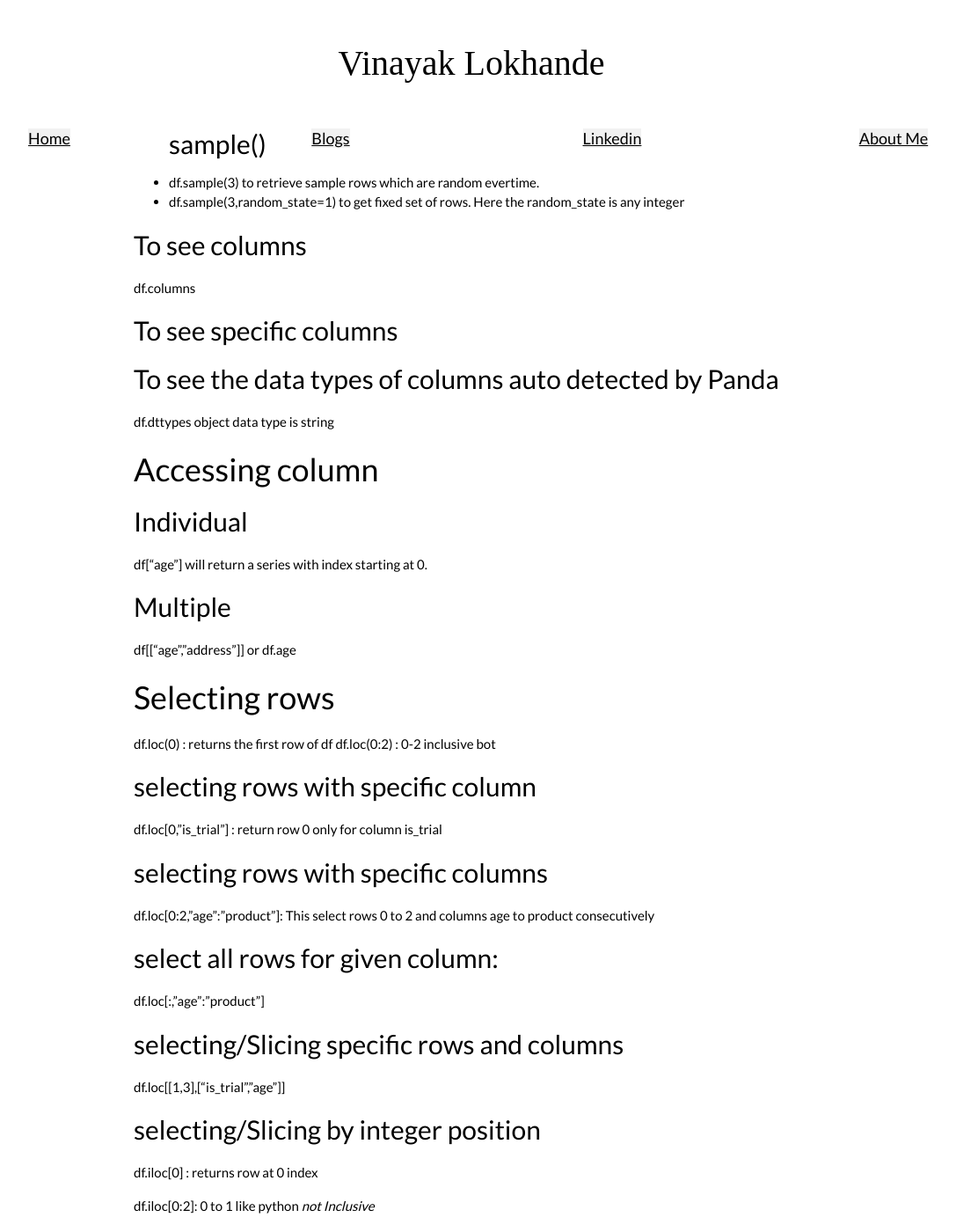
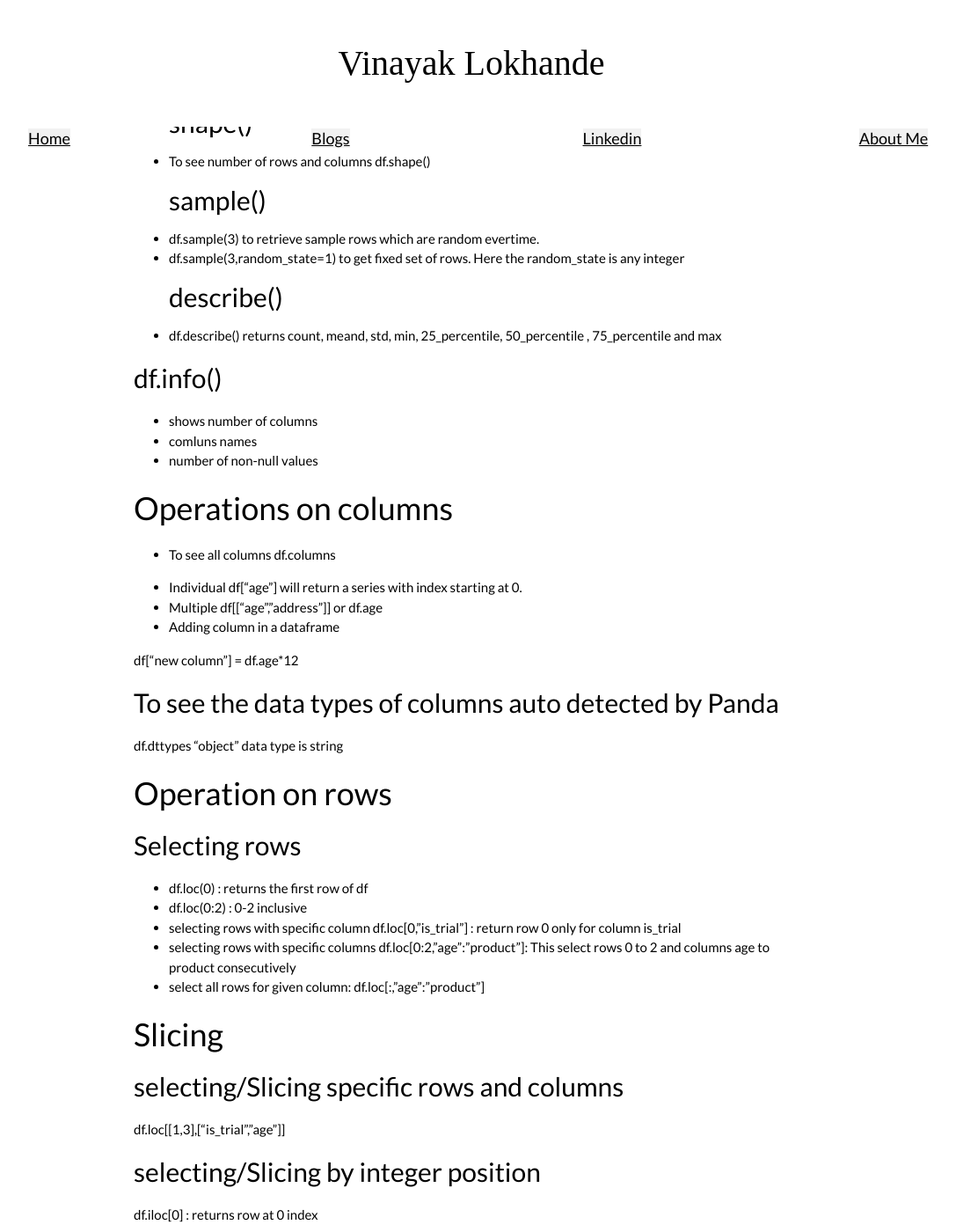
Before and after one commit to vinlok/vinlok.github.io, a Jekyll site: the page built from _posts/2021-08-06-Pandas-Cheatsheet.md, in a window 1280 px wide and 1400 px high, scrolled down 637 px. Shown: the whole window at 88% size, without its empty margins (104-1191 px from the left). Built offline with Jekyll 4.4.1, drawn with Linux system fonts in a browser that asks for light colours; some of the changed text lies outside the part shown.

Commit message:
More on pandas

````diff
--- a/_posts/2021-08-06-Pandas-Cheatsheet.md
+++ b/_posts/2021-08-06-Pandas-Cheatsheet.md
@@ -28,39 +29,49 @@
 ## sample()
 - df.sample(3) to retrieve sample rows which are random evertime.
 - df.sample(3,random_state=1) to get fixed set of rows. Here the random_state is any integer
+## describe()
+- df.describe() returns count, meand, std, min, 25_percentile, 50_percentile , 75_percentile and max
 
-## To see columns
+## df.info()
+- shows number of columns
+- comluns names
+- number of non-null values
+
+# Operations on columns
+- To see all columns
 df.columns
 
-## To see specific columns
+- Individual
+df["age"] will return a series with index starting at 0.
+- Multiple
+df[["age","address"]]
+or
+df.age
+- Adding column in a dataframe
 
+df["new column"] = df.age*12
 
 ## To see the data types of columns auto detected by Panda
 df.dttypes
-object data type is string
+"object" data type is string
 
-# Accessing column
-## Individual
-df["age"] will return a series with index starting at 0.
-## Multiple
-df[["age","address"]]
-or
-df.age
 
-# Selecting rows
 
-df.loc(0) : returns the first row of df
-df.loc(0:2) : 0-2 inclusive bot
-## selecting rows with specific column
+# Operation on rows
+## Selecting rows
+
+- df.loc(0) : returns the first row of df
+- df.loc(0:2) : 0-2 inclusive
+- selecting rows with specific column
 df.loc[0,"is_trial"] : return row 0 only for column is_trial
-## selecting rows with specific columns
+- selecting rows with specific columns
 df.loc[0:2,"age":"product"]: This select rows 0 to 2 and columns age to product consecutively
-## select all rows for given column:
+- select all rows for given column:
 df.loc[:,"age":"product"]
 
+# Slicing
 ## selecting/Slicing specific rows and columns
 df.loc[[1,3],["is_trial","age"]]
-
 
 ## selecting/Slicing by integer position
 
@@ -91,6 +97,84 @@
 
 This will only perform the statistics on the numeric columns of a data frame.
 
+# Chaining commands
 
-# describe()
-- df.describe() returns count, meand, std, min, 25_percentile, 50_percentile , 75_percentile and max
+Commands in pandas can be chained together to perform complex operations. Example:
+
+df.iloc[:4] would return first four rows with columns: col1, col2,col3 and col4
+
+then if we do df.iloc[:4].col1 we can only select the col1
+
+# Arithmetic Operations
+
+- Multiplication:
+df.age*12 : Age of all customers is multiplied by 12
+
+- Division:
+df.age_in_months/df.age
+
+- addition
+
+df.age_inmonth/df.age + 1
+
+# Conditional statements
+
+df["product"] == "standard"
+
+checks each element in columns "product" to see if its value is equals to standard or not. It returns corresponding index and Boolean True or False for each index
+
+df.age <= 40 will return indexes with boleans
+
+You can also do this:
+
+df["new_col"] = (
+    (df["product] == "Standard") &
+    (df["is_trial] == True)
+)
+
+df.head(3)
+
+# Sorting
+
+Two ways:
+
+## By value
+df.sort_values("column_name", ascending=False)
+
+df.sort_values(["col1","col2"], ascending=[False,True])
+
+- To sort inplace
+df.sort_values("column_name", ascending=False, inPlace=True)
+
+## sort_index()
+
+# Filtering Data
+
+- Filtering is done by using data mask. You can create a data mask in panda using the conditionals and then pass it to the dataframe.
+First way:
+```
+age_mask = df.age > 45 # This will return all rows indexes with boolean values set to True or False depending on the condition
+df[age_mask] # This is where we apply the data mask and return all the ages > 45
+
+station_mask = (df.station == ["station1","station2","station3])
+df[station_mask]
+```
+
+second way:
+```
+df[df["is_trial"]== False]
+```
+
+- Multiple conditionals using bitwise operators
+
+& operator
+age_trial_mask = (df.age < 45) & (df.is_trial == False
+
+| or operation
+
+df[
+    (df["product"] == "plus") |
+    (df["product"] == "premium")
+]
+
+~ compliment
````
Also changed, not shown: other parts of _posts/2021-08-06-Pandas-Cheatsheet.md (+1 -5 lines).
